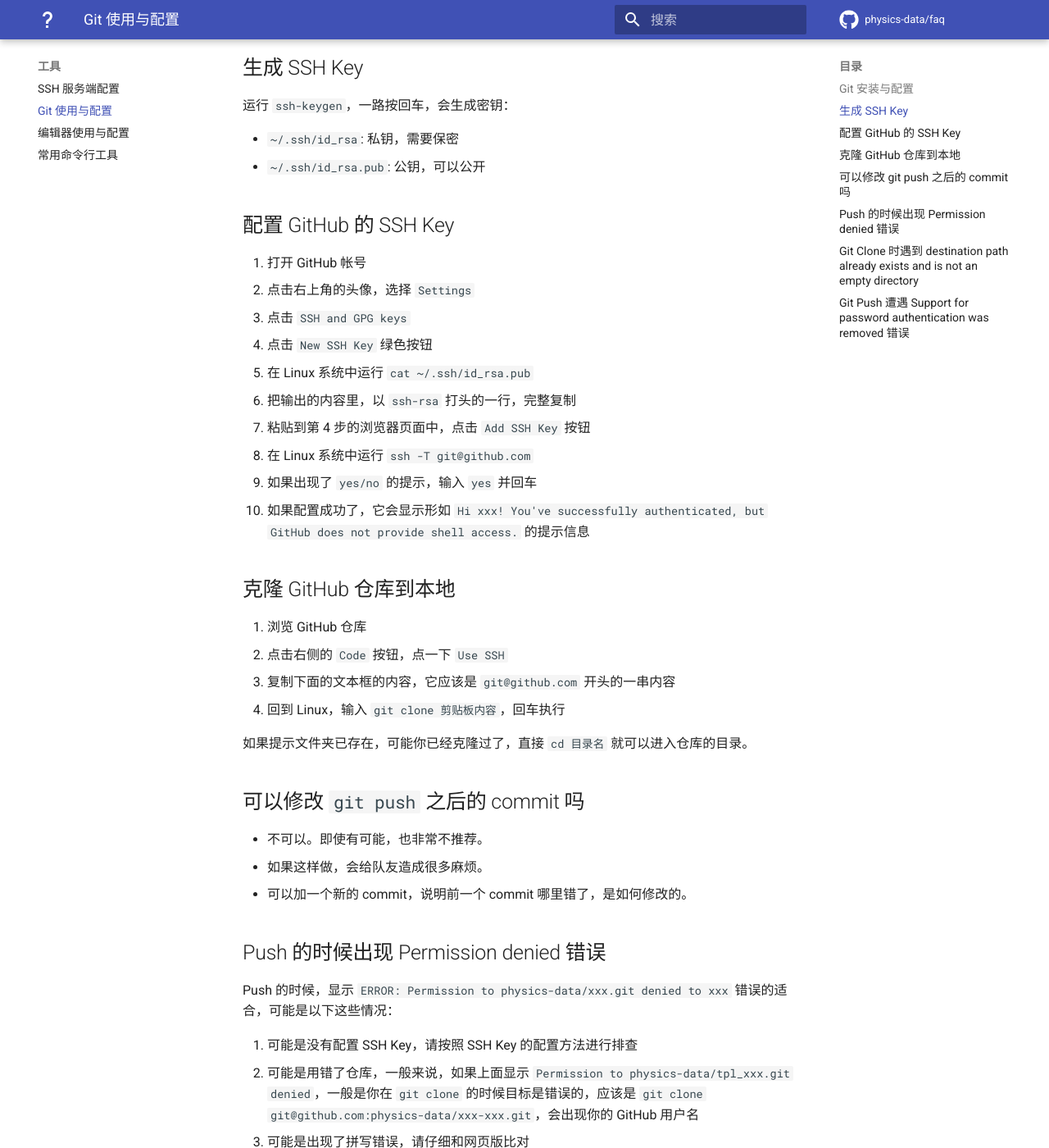
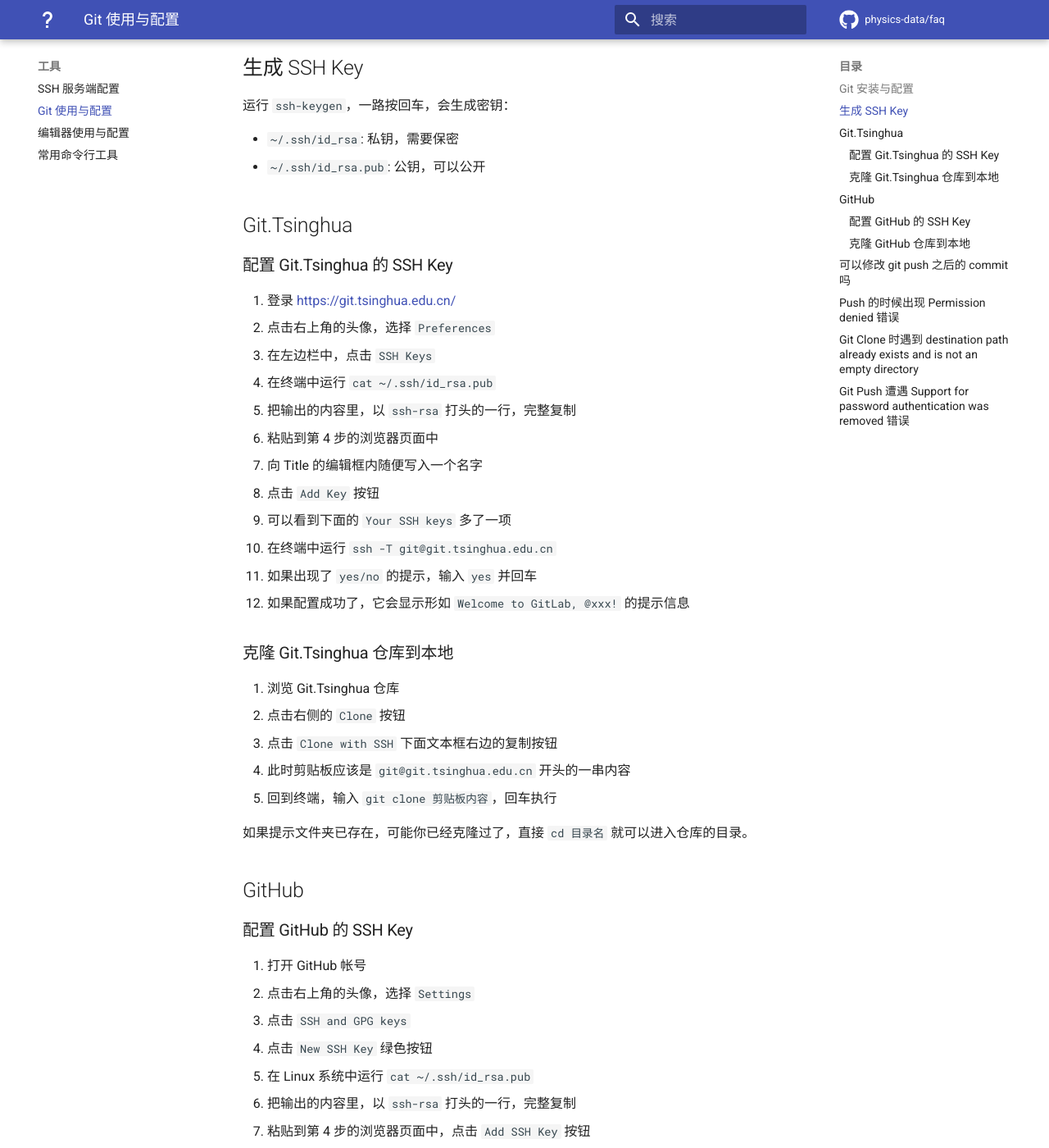
Before and after one commit to physics-data/faq, an MkDocs documentation site: the page built from docs/tool/git.md, in a window 1280 px wide and 1400 px high, scrolled down 727 px. Shown: the whole window at 82% size. Built offline with MkDocs 1.6.1 and Material for MkDocs 9.7.7, drawn with Linux system fonts in a browser that asks for light colours; comment, search, counter and statistics services are not loaded.

Commit message:
Add git.tsinghua.edu.cn

```diff
--- a/docs/tool/git.md
+++ b/docs/tool/git.md
@@ -36,7 +36,36 @@ git config --global user.email "name@example.com" # 请使用注册 GitHub 的
 - `~/.ssh/id_rsa`: 私钥，需要保密
 - `~/.ssh/id_rsa.pub`: 公钥，可以公开
 
-## 配置 GitHub 的 SSH Key
+## Git.Tsinghua
+
+### 配置 Git.Tsinghua 的 SSH Key
+
+1. 登录 <https://git.tsinghua.edu.cn/>
+2. 点击右上角的头像，选择 `Preferences`
+3. 在左边栏中，点击 `SSH Keys`
+4. 在终端中运行 `cat ~/.ssh/id_rsa.pub`
+5. 把输出的内容里，以 `ssh-rsa` 打头的一行，完整复制
+6. 粘贴到第 4 步的浏览器页面中
+7. 向 Title 的编辑框内随便写入一个名字
+8. 点击 `Add Key` 按钮
+9. 可以看到下面的 `Your SSH keys` 多了一项
+10. 在终端中运行 `ssh -T git@git.tsinghua.edu.cn`
+11. 如果出现了 `yes/no` 的提示，输入 `yes` 并回车
+12. 如果配置成功了，它会显示形如 `Welcome to GitLab, @xxx!` 的提示信息
+
+### 克隆 Git.Tsinghua 仓库到本地
+
+1. 浏览 Git.Tsinghua 仓库
+2. 点击右侧的 `Clone` 按钮
+3. 点击 `Clone with SSH` 下面文本框右边的复制按钮
+4. 此时剪贴板应该是 `git@git.tsinghua.edu.cn` 开头的一串内容
+4. 回到终端，输入 `git clone 剪贴板内容`，回车执行
+
+如果提示文件夹已存在，可能你已经克隆过了，直接 `cd 目录名` 就可以进入仓库的目录。
+
+## GitHub
+
+### 配置 GitHub 的 SSH Key
 
 1. 打开 GitHub 帐号
 2. 点击右上角的头像，选择 `Settings`
@@ -49,7 +78,7 @@ git config --global user.email "name@example.com" # 请使用注册 GitHub 的
 9. 如果出现了 `yes/no` 的提示，输入 `yes` 并回车
 10. 如果配置成功了，它会显示形如 `Hi xxx! You've successfully authenticated, but GitHub does not provide shell access.` 的提示信息
 
-## 克隆 GitHub 仓库到本地
+### 克隆 GitHub 仓库到本地
 
 1. 浏览 GitHub 仓库
 2. 点击右侧的 `Code` 按钮，点一下 `Use SSH`
```
